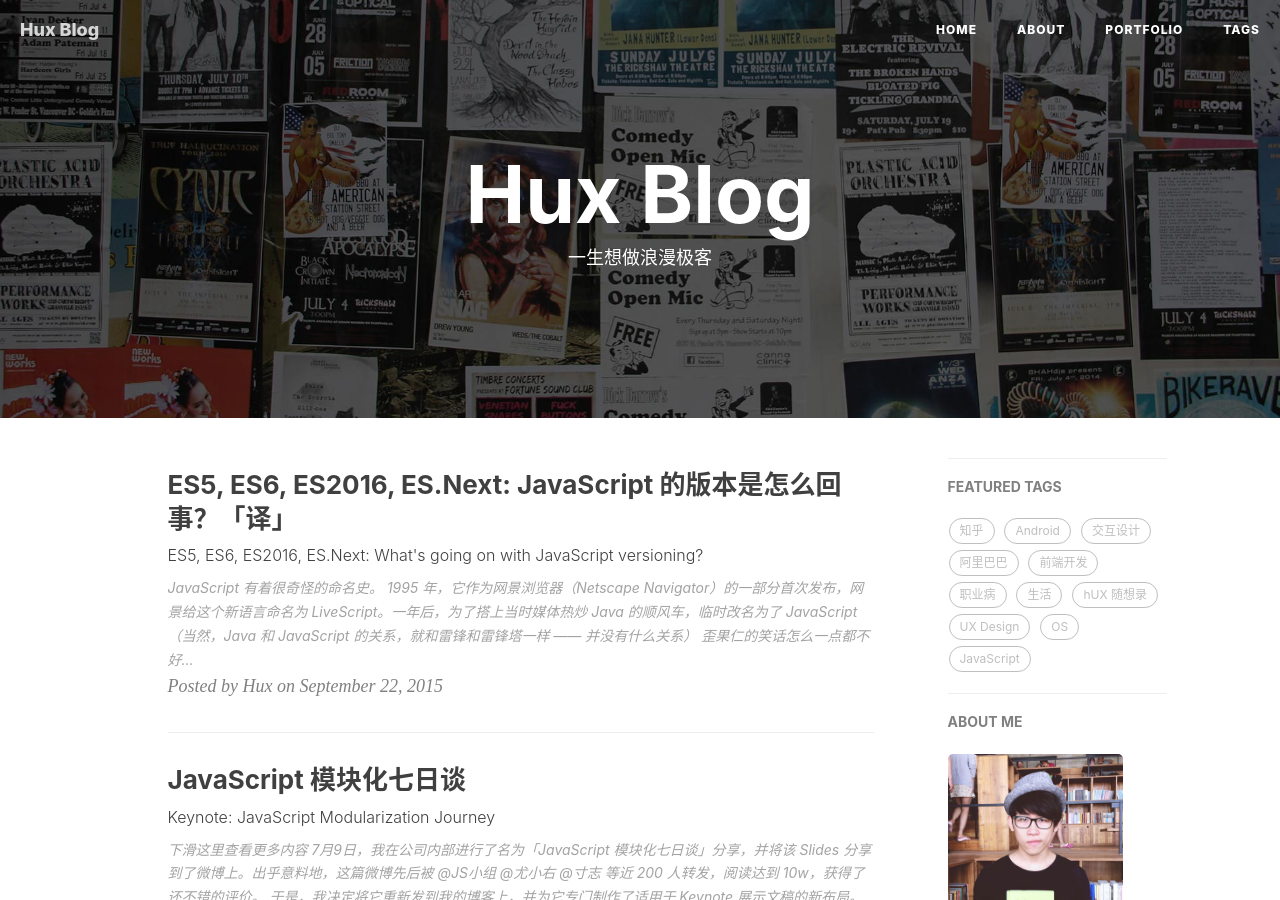
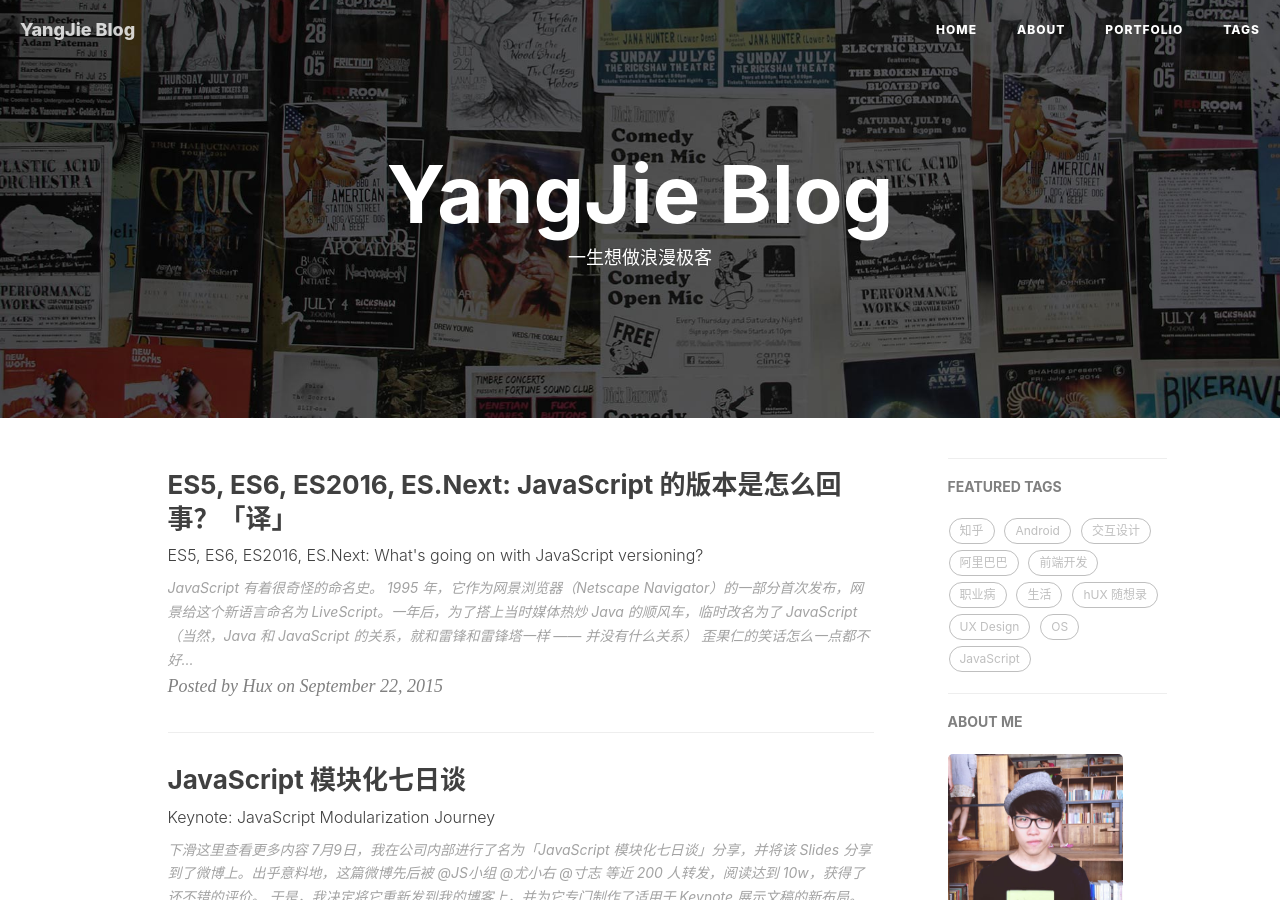
Before and after one commit to boxpro/boxpro.github.io, a Jekyll site: the page built from index.html, in a window 1280 px wide and 900 px high. Built offline with Jekyll 4.4.1, drawn with Linux system fonts in a browser that asks for light colours; nearby versions of some CDN libraries; the list of posts is cut into pages by our own code; comment, search, counter and statistics services are not loaded; some of the changed text lies outside the part shown.

Commit message:
修改部分标题：

```diff
--- a/_config.yml
+++ b/_config.yml
@@ -1,8 +1,8 @@
 # Site settings
-title: Hux Blog
-SEOTitle: 黄玄的博客 | Hux Blog
+title: YangJie Blog
+SEOTitle: 杨杰的博客 | YANGJIE Blog
 header-img: img/home-bg.jpg
-email: huxpro@gmail.com
+email: java.yangjie@gmail.com
 description: "关于前端与设计、黑客与画家 | 黄玄，Web & Mobile Lover，Front-End Engineer，UX Designer | 这里是 @Hux黄玄 的个人博客，与你一起发现更大的世界。"
 keyword: "黄玄, Hux黄玄, Hux, 鬼栈, huxpro, @huxpro, 黄玄的博客, Hux Blog, 博客, 个人网站, 互联网, 前端, 设计, 产品, 肖玉, Lynn, 肖玉的男朋友"
 url: "http://huangxuan.me"              # your host, for absolute URL
```
